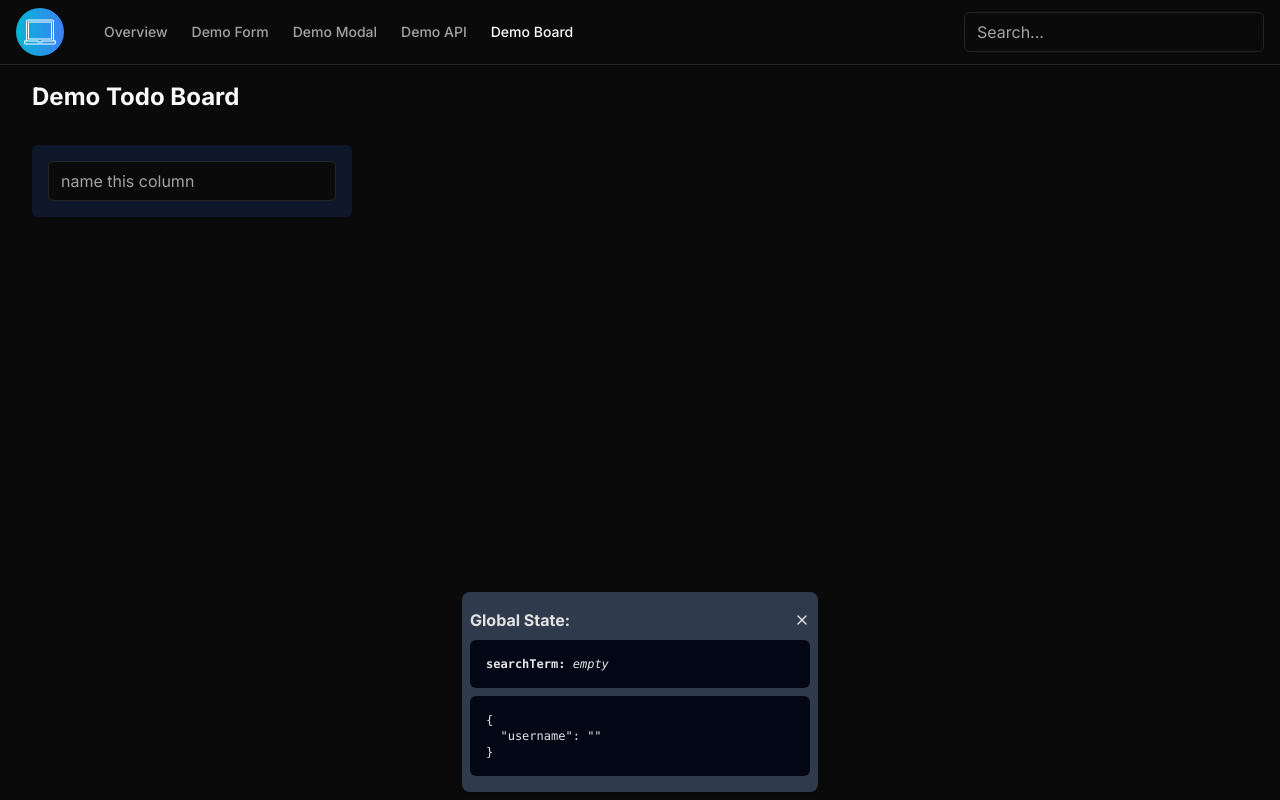
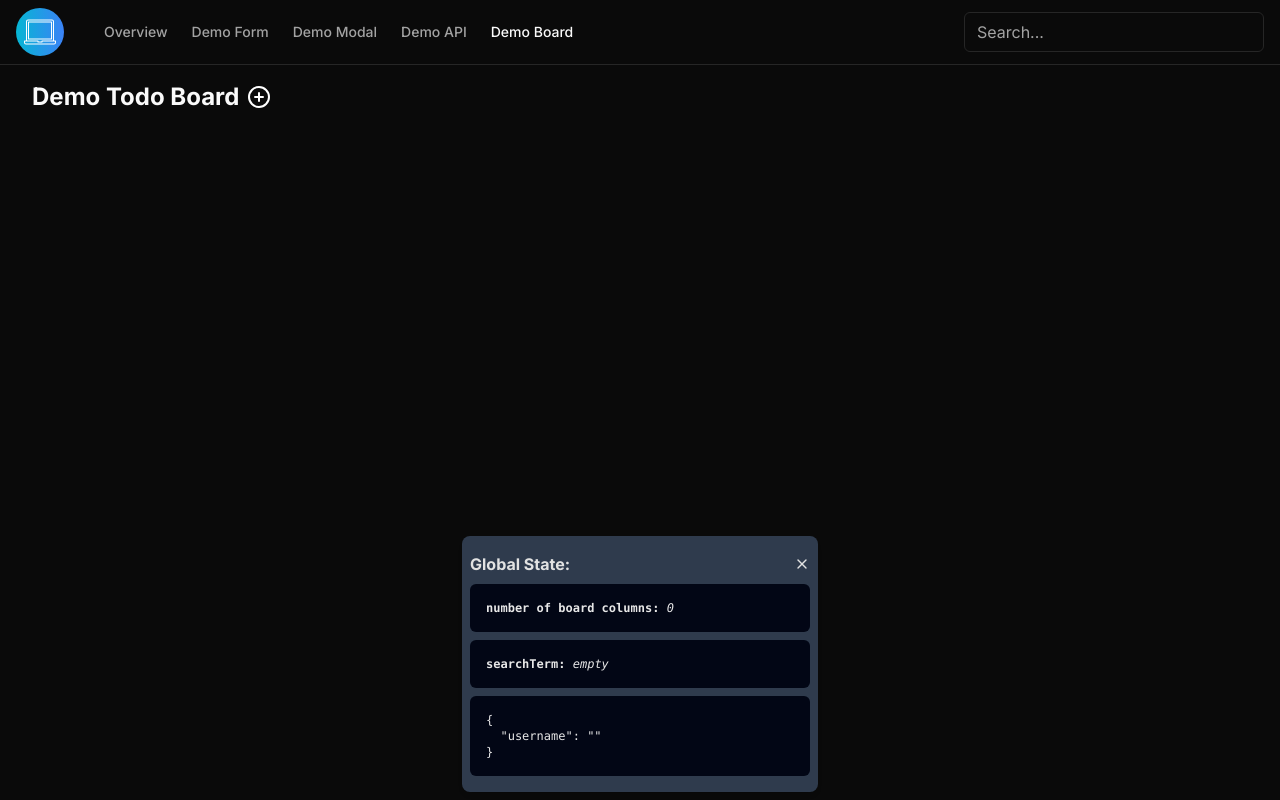
Before and after one commit to JoaoPauloCMarra/Nextjs-Boilerplate, a Next.js app: page /demo-board in a window 1280 px wide. Built offline with nearby package versions, Linux system fonts and the light colour scheme.

Commit message:
small changes

```diff
--- a/src/components/global-state-debugger.tsx
+++ b/src/components/global-state-debugger.tsx
@@ -4,7 +4,7 @@ import { useState } from 'react';
 import { motion } from 'framer-motion';
 import { useAtomValue } from 'jotai';
 import { ArrowUp, X } from 'lucide-react';
-import { getSearchTermAtom, getUserAtom } from '@/lib/store';
+import { getSearchTermAtom, getTodoColumns, getUserAtom } from '@/lib/store';
 import { cn } from '@/lib/utils';
 import type { Variants } from 'framer-motion';
 
@@ -24,6 +24,7 @@ const windowVariant: Variants = {
 export default function GlobalStateDebugger() {
 	const userInfo = useAtomValue(getUserAtom);
 	const searchTerm = useAtomValue(getSearchTermAtom);
+	const boardColumns = useAtomValue(getTodoColumns);
 	const [visible, setVisible] = useState(true);
 
 	return (
@@ -52,6 +53,11 @@ export default function GlobalStateDebugger() {
 					</div>
 					<pre className="mt-2 w-[340px] max-w-full rounded-md bg-slate-950 p-4 text-xs">
 						<code className="text-white">
+							<b>number of board columns:</b> {boardColumns.length || <i>0</i>}
+						</code>
+					</pre>
+					<pre className="mt-2 w-[340px] max-w-full rounded-md bg-slate-950 p-4 text-xs">
+						<code className="text-white">
 							<b>searchTerm:</b> {searchTerm || <i>empty</i>}
 						</code>
 					</pre>
--- a/src/features/information-modal/information-modal.tsx
+++ b/src/features/information-modal/information-modal.tsx
@@ -11,7 +11,6 @@ import {
 	DialogTitle,
 	DialogTrigger
 } from '@/components/primitives/dialog';
-import useInformationModal from './use-information-modal';
 import type { Variants } from 'framer-motion';
 
 const svgIconVariants: Variants = {
@@ -28,8 +27,6 @@ const svgIconVariants: Variants = {
 };
 
 export default function InformationModal() {
-	const {} = useInformationModal();
-
 	return (
 		<div className="flex w-full flex-col justify-center">
 			<Dialog>
--- a/src/features/information-modal/use-information-modal.tsx
+++ /dev/null
@@ -1,3 +0,0 @@
-export default function useInformationModal() {
-	return {};
-}
--- a/src/features/todo-board/todo-board.tsx
+++ b/src/features/todo-board/todo-board.tsx
@@ -1,8 +1,11 @@
 'use client';
 
+import { useEffect, useRef, useState } from 'react';
 import { motion } from 'framer-motion';
 import { useAtomValue } from 'jotai';
+import dynamic from 'next/dynamic';
 import { getTodoColumns } from '@/lib/store';
+import { cn } from '@/lib/utils';
 import type { BoardColumnSubmit } from '@/app/actions/board';
 import { Form, FormControl, FormField, FormItem, FormMessage } from '@/components/primitives/form';
 import { Input } from '@/components/primitives/input';
@@ -13,15 +16,46 @@ type Props = {
 	createColumnAction: BoardColumnSubmit;
 };
 
+const PlusIcon = dynamic(() => import('lucide-react').then((module) => module.PlusCircleIcon));
+const CloseIcon = dynamic(() => import('lucide-react').then((module) => module.MinusCircleIcon));
+
 export default function TodoBoard(props: Props) {
 	const columns = useAtomValue(getTodoColumns);
+	const [isTodoColumnFormVisible, setTodoColumnFormVisible] = useState(false);
+	const boardContainerRef = useRef<HTMLDivElement>(null);
+
+	const onColumnFormShow = () => {
+		setTodoColumnFormVisible(true);
+	};
+
+	const onColumnFormHide = () => {
+		setTodoColumnFormVisible(false);
+	};
+
+	useEffect(() => {
+		if (!boardContainerRef.current) return;
+		setTimeout(() => {
+			boardContainerRef.current?.lastElementChild?.scrollIntoView({
+				behavior: 'smooth',
+				inline: 'nearest'
+			});
+		}, 100);
+	}, [isTodoColumnFormVisible]);
 
 	return (
 		<div className="flex w-full flex-col overflow-hidden">
-			<div className="pb-8">
+			<div className="flex items-center gap-2 pb-8">
 				<h1 className="text-2xl font-bold">Demo Todo Board</h1>
+				{!isTodoColumnFormVisible && (
+					<div className="text-white">
+						<PlusIcon className="size-6" onClick={onColumnFormShow} />
+					</div>
+				)}
 			</div>
-			<div className="scrollbar-hide grid auto-cols-max grid-flow-col gap-2 overflow-auto">
+			<div
+				className="scrollbar-hide grid auto-cols-max grid-flow-col gap-2 overflow-auto"
+				ref={boardContainerRef}
+			>
 				{columns.map((column) => (
 					<motion.div
 						key={`${column.index}-${column.name}`}
@@ -36,8 +70,22 @@ export default function TodoBoard(props: Props) {
 						<span className="text-sm">WIP: items</span>
 					</motion.div>
 				))}
-				<div className="w-[320px] rounded-md bg-slate-900 p-4">
-					<TodoColumnForm totalColumns={columns.length} action={props.createColumnAction} />
+				<div
+					className={cn(
+						'invisible relative flex w-0 flex-col gap-4 rounded-md bg-slate-900',
+						isTodoColumnFormVisible && 'visible w-[320px] p-4'
+					)}
+				>
+					<motion.div animate={isTodoColumnFormVisible && { opacity: 1 }} initial={{ opacity: 0 }}>
+						<TodoColumnForm
+							totalColumns={columns.length}
+							action={props.createColumnAction}
+							onSubmit={() => setTodoColumnFormVisible(false)}
+						/>
+					</motion.div>
+					<div className="absolute left-0 top-0 text-white">
+						<CloseIcon className="size-6" onClick={onColumnFormHide} />
+					</div>
 				</div>
 			</div>
 		</div>
@@ -52,7 +100,7 @@ function TodoColumnForm(props: TodoColumnFormProps) {
 
 	return (
 		<Form {...form}>
-			<form action={formAction}>
+			<form action={formAction} onSubmit={props.onSubmit}>
 				<FormField
 					control={form.control}
 					name="name"
--- a/src/features/todo-board/use-todo-board.tsx
+++ b/src/features/todo-board/use-todo-board.tsx
@@ -1,8 +1,9 @@
+import type { FormEventHandler } from 'react';
 import { useRef, useTransition } from 'react';
 import { zodResolver } from '@hookform/resolvers/zod';
 import { useSetAtom } from 'jotai';
 import { useForm } from 'react-hook-form';
-import { setTodoColumns } from '@/lib/store';
+import { addTodoColumns } from '@/lib/store';
 import type { BoardColumnSubmit } from '@/app/actions/board';
 import type { TodoBoardColumnFormValues } from './utils';
 import { todoBoardColumnFormSchema } from './utils';
@@ -10,11 +11,12 @@ import { todoBoardColumnFormSchema } from './utils';
 export type TodoColumnFormProps = {
 	totalColumns: number;
 	action: BoardColumnSubmit;
+	onSubmit?: FormEventHandler;
 };
 
 export default function useTodoBoardColumn(props: TodoColumnFormProps) {
 	const [isSubimitting, startTransition] = useTransition();
-	const addColumn = useSetAtom(setTodoColumns);
+	const addColumn = useSetAtom(addTodoColumns);
 	const refs = {
 		name: useRef<HTMLInputElement>(null)
 	};
@@ -25,13 +27,6 @@ export default function useTodoBoardColumn(props: TodoColumnFormProps) {
 			name: ''
 		}
 	});
-
-	const focusOnInpit = (reset = false) => {
-		setTimeout(() => {
-			if (reset) form.reset();
-			refs.name.current?.focus();
-		}, 100);
-	};
 
 	const formAction = async (formData: FormData) => {
 		startTransition(async () => {
@@ -48,16 +43,15 @@ export default function useTodoBoardColumn(props: TodoColumnFormProps) {
 					form.setError('name', {
 						message: response.message
 					});
-					focusOnInpit();
 					return;
 				}
 				addColumn(nextColumn);
-				focusOnInpit(true);
 			} catch (error) {
 				form.setError('root', {
 					message: String(error)
 				});
-				focusOnInpit();
+			} finally {
+				form.reset();
 			}
 		});
 	};
--- a/src/lib/store.ts
+++ b/src/lib/store.ts
@@ -35,7 +35,7 @@ const todoBoardAtom = atom<{
 
 export const getTodoColumns = atom((get) => get(todoBoardAtom).columns);
 
-export const setTodoColumns = atom(null, (get, set, update: BoardColumn) => {
+export const addTodoColumns = atom(null, (get, set, update: BoardColumn) => {
 	const current = get(todoBoardAtom);
 
 	set(todoBoardAtom, {
@@ -45,3 +45,14 @@ export const setTodoColumns = atom(null, (get, set, update: BoardColumn) => {
 		}
 	});
 });
+
+export const removeTodoColumns = atom(null, (get, set, index: number) => {
+	const current = get(todoBoardAtom);
+
+	set(todoBoardAtom, {
+		...current,
+		...{
+			columns: current.columns.filter((column) => column.index !== index)
+		}
+	});
+});
```
Also changed, not shown: package.json (+6 -6 lines), 1 other file (tests, documents, lock files or other folders).
